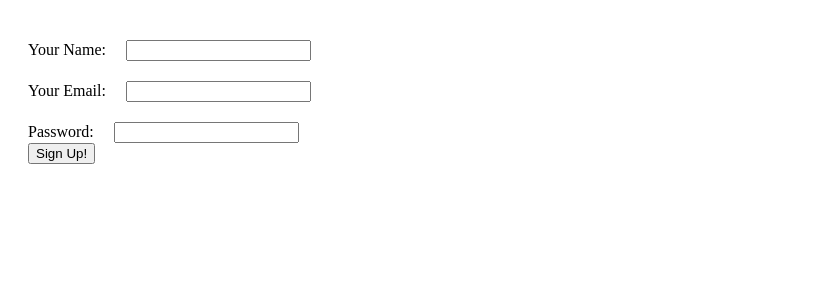
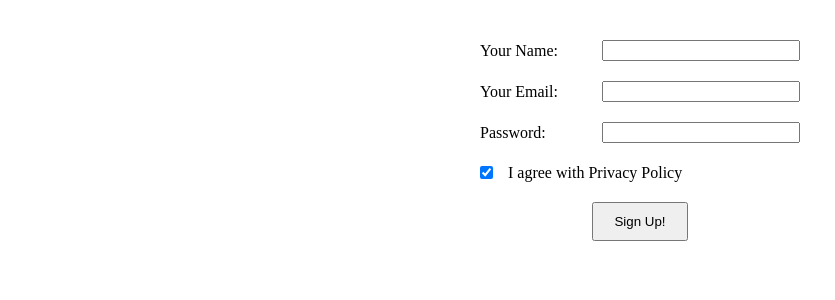
Before and after one commit to MMadejsza/React_Simple_Form_Validation_Example, a React (Create React App) app: page / in a window 1280 px wide. Shown: the top 300 px of the page, without its empty margins (0-835 px from the left). Built offline with nearby package versions, Linux system fonts and the light colour scheme.

Commit message:
checkbox handle + css

```diff
--- a/src/App.css
+++ b/src/App.css
@@ -1,12 +1,33 @@
 form {
-	margin: 20px;
+	margin: 20px auto;
+	width: 320px;
+	display: flex;
+	flex-direction: column;
 }
 
 label {
-	display: block;
+	display: flex;
+	align-items: center;
+	justify-content: space-between;
+	margin-top: 20px;
+}
+
+label:nth-last-of-type(1) {
+	justify-content: left;
 }
 
 input {
-	margin-left: 20px;
-	margin-top: 20px;
+	padding-left: 15px;
 }
+
+input[type='checkbox'] {
+	margin-left: 0;
+	margin-right: 15px;
+}
+
+button {
+	margin: 20px 0;
+	max-width: 200px;
+	padding: 10px 20px;
+	align-self: center;
+}
--- a/src/App.js
+++ b/src/App.js
@@ -6,14 +6,23 @@ class App extends React.Component {
 		userName: '',
 		userEmail: '',
 		userPass: '',
+		userAccept: true,
 	};
 
 	handleChange = (e) => {
 		const name = e.target.name;
-		const value = e.target.value;
-		this.setState({
-			[name]: value,
-		});
+		const type = e.target.type;
+		if (type != 'checkbox') {
+			const value = e.target.value;
+			this.setState({
+				[name]: value,
+			});
+		} else {
+			const checked = e.target.checked;
+			this.setState({
+				[name]: checked,
+			});
+		}
 	};
 
 	handleSubmit = (e) => {
@@ -55,6 +64,16 @@ class App extends React.Component {
 							onChange={this.handleChange}
 						/>
 					</label>
+					<label htmlFor='accept'>
+						<input
+							type='checkbox'
+							id='accept'
+							name='userAccept'
+							checked={this.state.userAccept}
+							onChange={this.handleChange}
+						/>
+						I agree with Privacy Policy
+					</label>
 					<button>Sign Up!</button>
 				</form>
 			</div>
```
